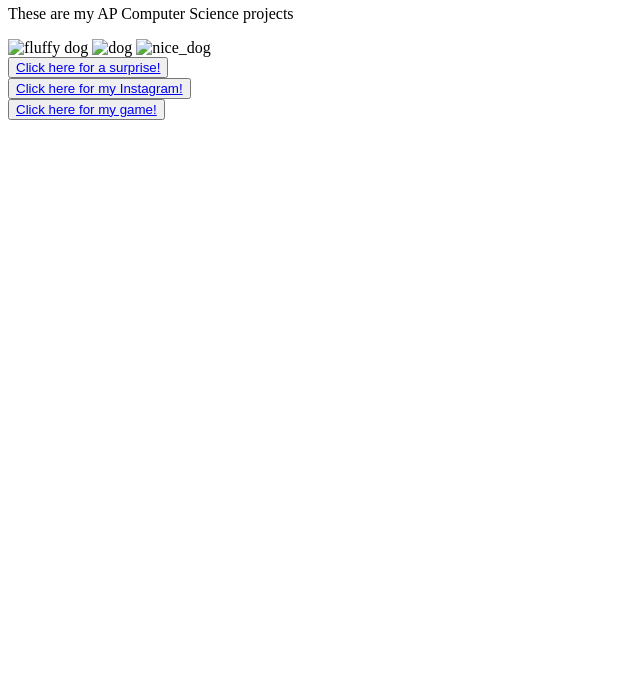
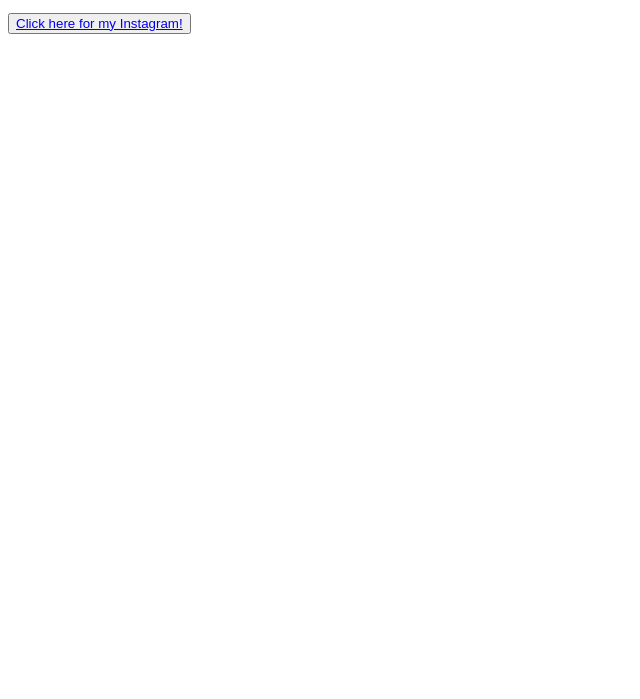
Before and after one commit to kay-dinh/ap-comp-sci, a plain HTML site: page index.html in a window 1280 px wide. Shown: the part 101-800 px from the top of the page, without its empty margins (0-640 px from the left). Drawn offline with Linux system fonts and the light colour scheme.

Commit message:
Update index.html

```diff
--- a/index.html
+++ b/index.html
@@ -2,7 +2,7 @@
 <html>
 <head>
 <title>AP Computer Science</title>
-#<link rel = "stylesheet" href = "style.css">
+
 <style>
 </style>
 <script>
@@ -11,30 +11,15 @@
 <bodyONE>
 <h1>AP Computer Science Projects</h1>
 <p> These are my AP Computer Science projects</p>
-<img src="samoyed.jpeg" alt="fluffy dog">
-<img src="second_dog.jpg" alt="dog">
-<img src="dog.jpg" alt="nice_dog">
-<br>
-<button type = "button">
 
-     <a href= "secondpg.html">
-	Click here for a surprise!
-     </a>
-</button>
-<br>
+
 <button class= "button">
 
      <a href= "https://www.instagram.com/kay_dinh/">
 	Click here for my Instagram!
      </a>
 </button>
-<br>
-<button class= "button">
 
-     <a href= "third.html">
-	Click here for my game!
-     </a>
-</button>
 
 
 </bodyONE>
```
